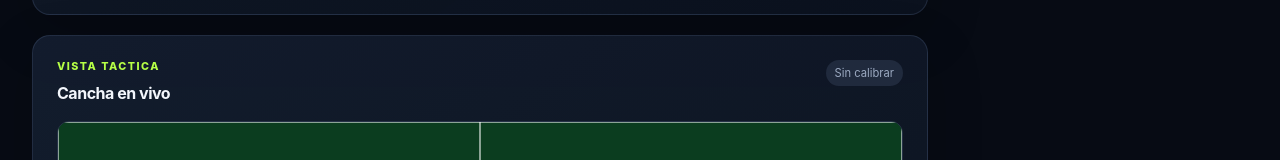
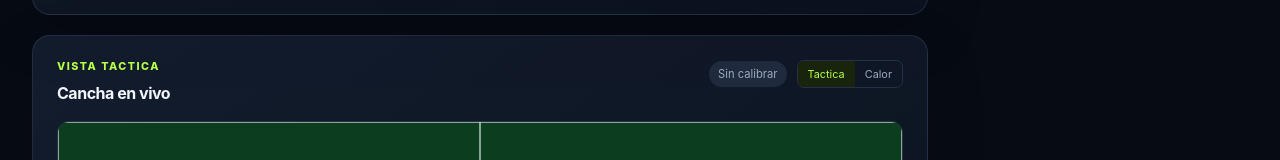
Before and after one commit to franciscolir/openmatch-ai, a website built with Vite: page index.html in a window 1280 px wide. Shown: the part 1163-1323 px from the top of the page. Built offline with nearby package versions, Linux system fonts and the light colour scheme.

Commit message:
Fase 4 paso 3: mapa de calor con alternancia tactica/calor

```diff
--- a/src/core/app.js
+++ b/src/core/app.js
@@ -8,6 +8,7 @@ import { OverlayRenderer } from "../modules/detection/overlay-renderer.js";
 import { TrackManager } from "../modules/tracking/track-manager.js";
 import { FieldCalibration } from "../modules/field/field-calibration.js";
 import { TacticalField } from "../modules/field/tactical-field.js";
+import { Heatmap } from "../modules/metrics/heatmap.js";
 import { MetricsCalculator } from "../modules/metrics/metrics-calculator.js";
 
 export class App {
@@ -22,6 +23,7 @@ export class App {
   #fieldCalibration;
   #metrics;
   #tactical;
+  #heatmap;
   #tracks = [];
 
   constructor(root) {
@@ -92,9 +94,10 @@ export class App {
           <p id="camera-message" class="message" aria-live="polite">Permite el acceso a la cámara para empezar.</p>
         </section>
         <section class="tactical panel">
-          <div class="section-heading"><div><p class="eyebrow">VISTA TACTICA</p><h2>Cancha en vivo</h2></div><span id="field-status" class="status">Sin calibrar</span></div>
-          <div class="tactical-stage">
+          <div class="section-heading"><div><p class="eyebrow">VISTA TACTICA</p><h2>Cancha en vivo</h2></div><div class="heading-actions"><span id="field-status" class="status">Sin calibrar</span><div class="view-toggle"><button class="view active" data-view="tactical">Tactica</button><button class="view" data-view="heatmap">Calor</button></div></div></div>
+          <div id="tactical-stage" class="tactical-stage">
             <canvas id="tactical-field" aria-label="Proyeccion tactica de jugadores y balon"></canvas>
+            <canvas id="heatmap-field" aria-label="Mapa de calor de posiciones de jugadores"></canvas>
           </div>
           <div class="tactical-legend">
             <span><i class="dot team-a"></i>Equipo A</span>
@@ -126,6 +129,15 @@ export class App {
     this.#fieldCalibration = new FieldCalibration(this.#events, this.#root.querySelector("#field-overlay"), preview);
     this.#metrics = new MetricsCalculator(this.#events);
     this.#tactical = new TacticalField(this.#events, this.#root.querySelector("#tactical-field"));
+    this.#heatmap = new Heatmap(this.#events, this.#root.querySelector("#heatmap-field"));
+    const stage = this.#root.querySelector("#tactical-stage");
+    this.#root.querySelectorAll(".view-toggle .view").forEach((button) => button.addEventListener("click", () => {
+      this.#root.querySelector(".view-toggle .view.active").classList.remove("active");
+      button.classList.add("active");
+      const showHeatmap = button.dataset.view === "heatmap";
+      stage.classList.toggle("show-heatmap", showHeatmap);
+      if (showHeatmap) this.#heatmap.refresh(); else this.#tactical.refresh();
+    }));
     this.#camera.refreshDevices().then((devices) => {
       select.innerHTML = devices.length ? devices.map((device, index) => `<option value="${device.deviceId}">${device.label || `Cámara ${index + 1}`}</option>`).join("") : "<option>No se encontraron cámaras</option>";
       select.disabled = !devices.length;
--- a/src/modules/field/tactical-field.js
+++ b/src/modules/field/tactical-field.js
@@ -33,6 +33,10 @@ export class TacticalField {
     });
     this.#resize();
     window.addEventListener("resize", () => this.#resize());
+  }
+
+  refresh() {
+    this.#resize();
   }
 
   #resize() {
--- /dev/null
+++ b/src/modules/metrics/heatmap.js
@@ -0,0 +1,110 @@
+const GRID_COLS = 48;
+const GRID_ROWS = 31;
+
+const COLOR_STOPS = [
+  [0.0, [18, 52, 110]],
+  [0.3, [26, 150, 160]],
+  [0.55, [90, 200, 90]],
+  [0.8, [240, 205, 60]],
+  [1.0, [225, 55, 40]]
+];
+
+/**
+ * Accumulates player positions into a pitch-aligned density grid and renders a
+ * heatmap. Ball positions are ignored; only `fieldPosition` projections count.
+ */
+export class Heatmap {
+  #events;
+  #canvas;
+  #ctx;
+  #dimensions = { length: 105, width: 68 };
+  #grid = [];
+  #max = 0;
+
+  constructor(events, canvas) {
+    this.#events = events;
+    this.#canvas = canvas;
+    this.#ctx = canvas.getContext("2d");
+    this.#resetGrid();
+    events.on("field.calibrated", (event) => {
+      this.#dimensions = event.detail.dimensions;
+      this.#resize();
+    });
+    events.on("tracking.updated", (event) => this.#accumulate(event.detail));
+    events.on("field.calibrationStarted", () => { this.#resetGrid(); this.#render(); });
+    events.on("analysis.stopped", () => { this.#resetGrid(); this.#render(); });
+    this.#resize();
+    window.addEventListener("resize", () => this.#resize());
+  }
+
+  refresh() {
+    this.#resize();
+  }
+
+  #resetGrid() {
+    this.#grid = Array.from({ length: GRID_COLS }, () => new Array(GRID_ROWS).fill(0));
+    this.#max = 0;
+  }
+
+  #accumulate({ tracks }) {
+    let changed = false;
+    for (const track of tracks) {
+      if (!track.fieldPosition || track.label === "sports ball") continue;
+      const col = Math.min(GRID_COLS - 1, Math.floor((track.fieldPosition.x / this.#dimensions.length) * GRID_COLS));
+      const row = Math.min(GRID_ROWS - 1, Math.floor((track.fieldPosition.y / this.#dimensions.width) * GRID_ROWS));
+      this.#grid[col][row] += 1;
+      if (this.#grid[col][row] > this.#max) this.#max = this.#grid[col][row];
+      changed = true;
+    }
+    if (changed) this.#render();
+  }
+
+  #resize() {
+    const dpr = window.devicePixelRatio || 1;
+    const cssWidth = this.#canvas.clientWidth || 420;
+    const ratio = this.#dimensions.width / this.#dimensions.length;
+    const cssHeight = cssWidth * ratio;
+    this.#canvas.width = Math.round(cssWidth * dpr);
+    this.#canvas.height = Math.round(cssHeight * dpr);
+    this.#canvas.style.height = `${cssHeight}px`;
+    this.#ctx.setTransform(dpr, 0, 0, dpr, 0, 0);
+    this.#render();
+  }
+
+  #render() {
+    const ctx = this.#ctx;
+    const w = this.#canvas.clientWidth;
+    const ratio = this.#dimensions.width / this.#dimensions.length;
+    const h = w * ratio;
+    const cw = w / GRID_COLS;
+    const ch = h / GRID_ROWS;
+    ctx.clearRect(0, 0, w, h);
+    ctx.fillStyle = "#0b3d1f";
+    ctx.fillRect(0, 0, w, h);
+    for (let col = 0; col < GRID_COLS; col++) {
+      for (let row = 0; row < GRID_ROWS; row++) {
+        const value = this.#grid[col][row];
+        if (!value) continue;
+        const t = this.#max ? value / this.#max : 0;
+        const [r, g, b] = this.#colorFor(t);
+        ctx.fillStyle = `rgba(${r},${g},${b},${0.15 + t * 0.7})`;
+        ctx.fillRect(col * cw, row * ch, cw + 0.5, ch + 0.5);
+      }
+    }
+    ctx.strokeStyle = "rgba(255,255,255,.6)";
+    ctx.lineWidth = Math.max(1, w / 700);
+    ctx.strokeRect(0, 0, w, h);
+  }
+
+  #colorFor(t) {
+    for (let i = 1; i < COLOR_STOPS.length; i++) {
+      if (t <= COLOR_STOPS[i][0]) {
+        const [t0, c0] = COLOR_STOPS[i - 1];
+        const [t1, c1] = COLOR_STOPS[i];
+        const f = (t - t0) / (t1 - t0);
+        return c0.map((value, k) => Math.round(value + (c1[k] - value) * f));
+      }
+    }
+    return COLOR_STOPS[COLOR_STOPS.length - 1][1];
+  }
+}
--- a/src/styles/main.css
+++ b/src/styles/main.css
@@ -11,6 +11,12 @@
 .dot.team-a { background:#3da5ff; }
 .dot.team-b { background:#ff6b6b; }
 .dot.ball { background:#f5c518; }
+.heading-actions { display:flex; align-items:center; gap:10px; }
+.view-toggle { display:flex; border:1px solid var(--line); border-radius:7px; overflow:hidden; }
+.view-toggle .view { border:0; background:transparent; color:var(--muted); font-size:.68rem; padding:6px 10px; }
+.view-toggle .view.active { background:var(--accent-dark); color:var(--accent); }
+.tactical-stage.show-heatmap #tactical-field { display:none; }
+.tactical-stage:not(.show-heatmap) #heatmap-field { display:none; }
 @media (max-width:900px) { .workspace { grid-template-columns:1fr; }.sidebar { grid-column:1; grid-row:auto; display:grid; grid-template-columns:repeat(2,1fr); gap:16px; }.dashboard { margin:0; }.topbar,.workspace,footer { padding-left:18px; padding-right:18px; } } @media (max-width:590px) { .privacy { display:none; }.hero { padding:28px 22px; }.capture { padding:16px; }.video-stage { min-height:260px; }.camera-controls { flex-wrap:wrap; }.select-wrap { min-width:42%; }.primary { width:100%; }.sidebar { grid-template-columns:1fr; } }
 
 .video-stage canvas { position:absolute; inset:0; width:100%; height:100%; pointer-events:none; }
```
